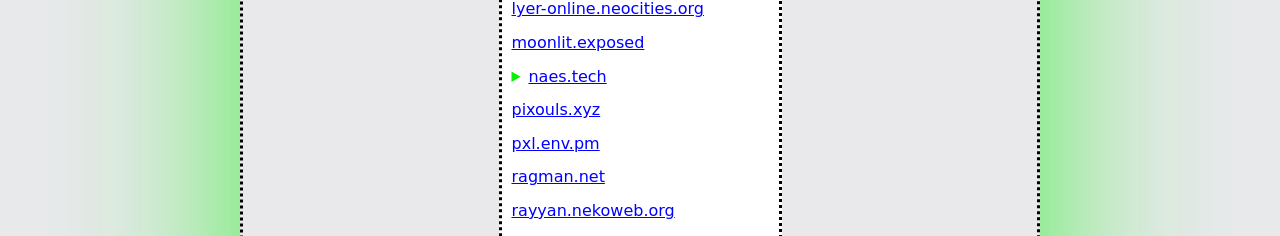
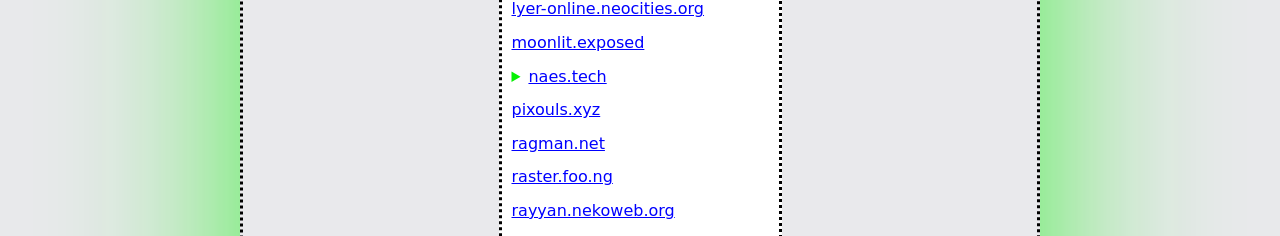
Before and after one commit to gchartier/gchartier.github.io, a SvelteKit app: page /html-energy-webring in a window 1280 px wide. Shown: the part 1080-1316 px from the top of the page. Built offline with nearby package versions, Linux system fonts and the light colour scheme.

Commit message:
update pxl.env.pm -> raster.foo.ng

```diff
--- a/src/routes/(oldschool)/html-energy-webring/+page.svelte
+++ b/src/routes/(oldschool)/html-energy-webring/+page.svelte
@@ -26,7 +26,7 @@
 		'https://elijahposttrash.neocities.org/',
 		'https://sonechka.bouvardia.blue/',
 		'https://cyanidefish.neocities.org/',
-		'https://pxl.env.pm/',
+		'https://raster.foo.ng',
 		'https://xyzzyzzyzx.xyz/home.html',
 		'https://devhank.neocities.org/sakuramiku/sakuramiku',
 		'https://sumthing.neocities.org'
--- a/static/html-energy-webring/onionring/variables.js
+++ b/static/html-energy-webring/onionring/variables.js
@@ -33,7 +33,7 @@ var sites = [
 	'https://elijahposttrash.neocities.org/',
 	'https://sonechka.bouvardia.blue/',
 	'https://cyanidefish.neocities.org/',
-	'https://pxl.env.pm/',
+	'https://raster.foo.ng',
 	'https://xyzzyzzyzx.xyz/home.html',
   'https://devhank.neocities.org/sakuramiku/sakuramiku',
 	'https://sumthing.neocities.org'
```
